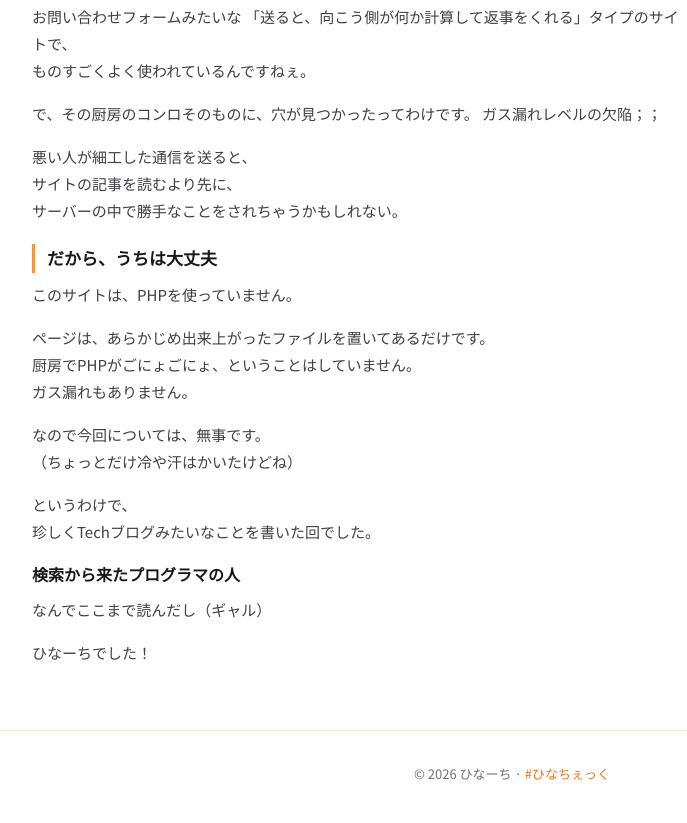
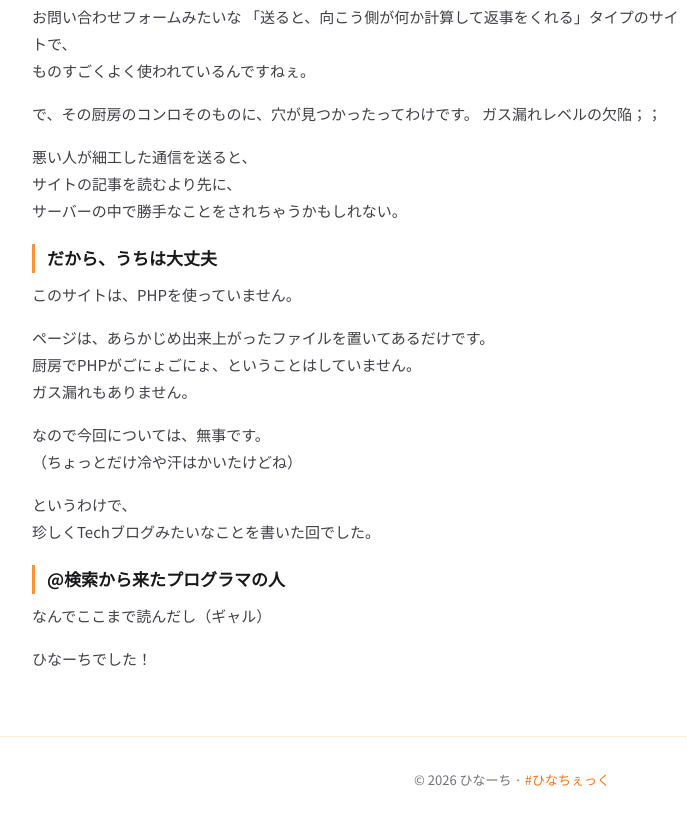
Before and after one commit to meme0524/hina-chi, an Astro site: page /blog/p/2026-10-22 in a window 1280 px wide. Shown: the part 1122-1945 px from the top of the page, without its empty margins (128-815 px from the left). Built offline with nearby package versions, Linux system fonts and the light colour scheme; Astro itself is replaced by a stand-in of ours.

Commit message:
feat: fix typo in blog post

```diff
--- a/src/content/blog/2026-10-22.md
+++ b/src/content/blog/2026-10-22.md
@@ -65,7 +65,7 @@ PHPは厨房です。
 というわけで、
 珍しくTechブログみたいなことを書いた回でした。
 
-### 検索から来たプログラマの人
+## @検索から来たプログラマの人
 なんでここまで読んだし（ギャル）
 
 ひなーちでした！
```
